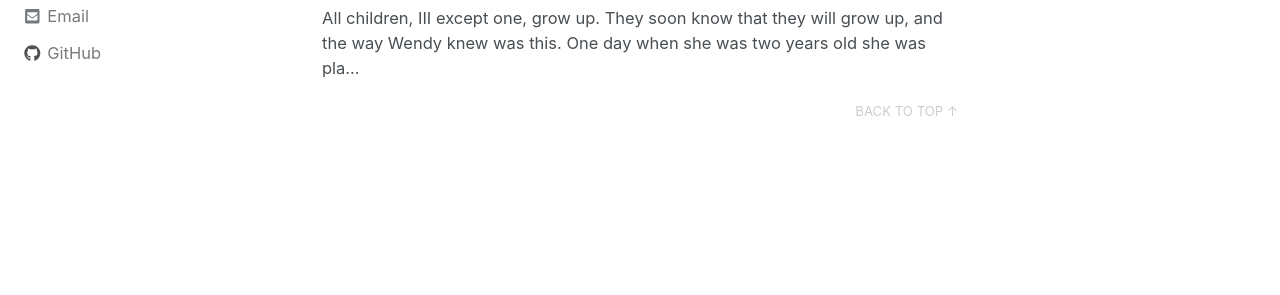
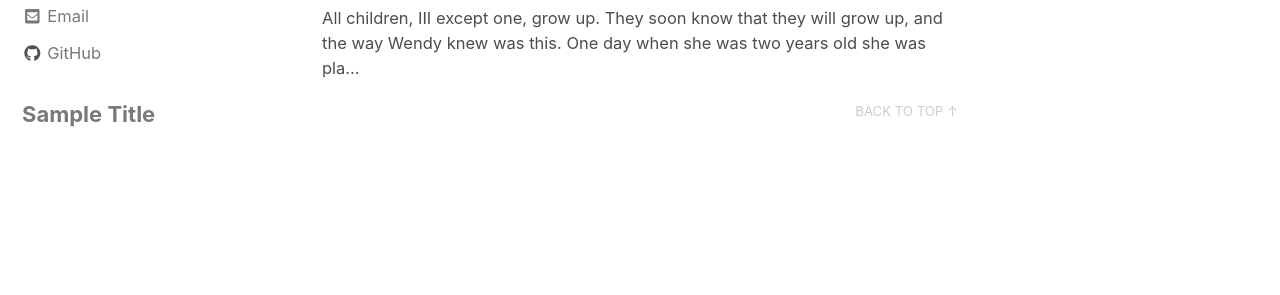
Before and after one commit to Hatchin/NotesFromTheUnderground, a Jekyll site: the page built from _pages/posts.md, in a window 1280 px wide. Shown: the part 338-633 px from the top of the page. Built offline with Jekyll 4.4.1, drawn with Linux system fonts in a browser that asks for light colours; cached includes are drawn as plain includes; nearby versions of some CDN libraries.

Commit message:
Update posts.md

```diff
--- a/_pages/posts.md
+++ b/_pages/posts.md
@@ -3,4 +3,7 @@ title: "Posts by Year"
 permalink: /posts/
 layout: posts
 author_profile: true
+sidebar:
+  title: "Sample Title"
+  nav: sidebar-sample
 ---
```
